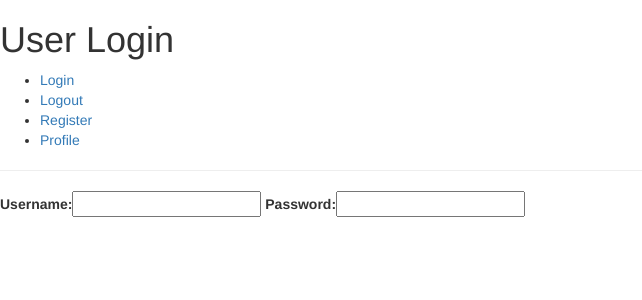
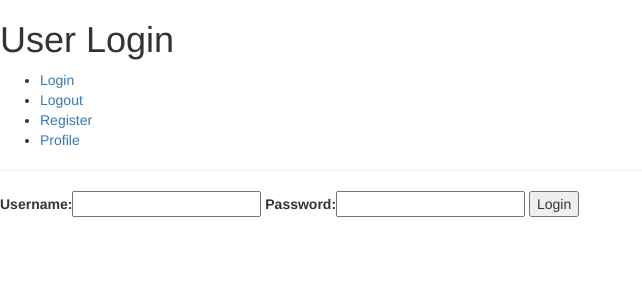
Before and after one commit to ElliotRedhead/LearningDjango-Authentication, a Django app: page /accounts/login/ in a window 1280 px wide. Shown: the top 300 px of the page, without its empty margins (0-642 px from the left). Run offline with Django 3.2, Linux system fonts and the light colour scheme; some libraries are stand-ins or nearby versions.

Commit message:
Added login button and csrf token.

```diff
--- a/accounts/templates/login.html
+++ b/accounts/templates/login.html
@@ -30,7 +30,9 @@
 	</div>
 	{% endif %}
 	<form method="POST">
+    {% csrf_token %}
 		{{ login_form }}
+        <button type="submit">Login</button>
 	</form>
 	<script src="https://cdnjs.cloudflare.com/ajax/libs/jquery/3.4.1/jquery.min.js"></script>
 	<script src="https://cdnjs.cloudflare.com/ajax/libs/twitter-bootstrap/3.3.7/js/bootstrap.min.js"></script>
```
